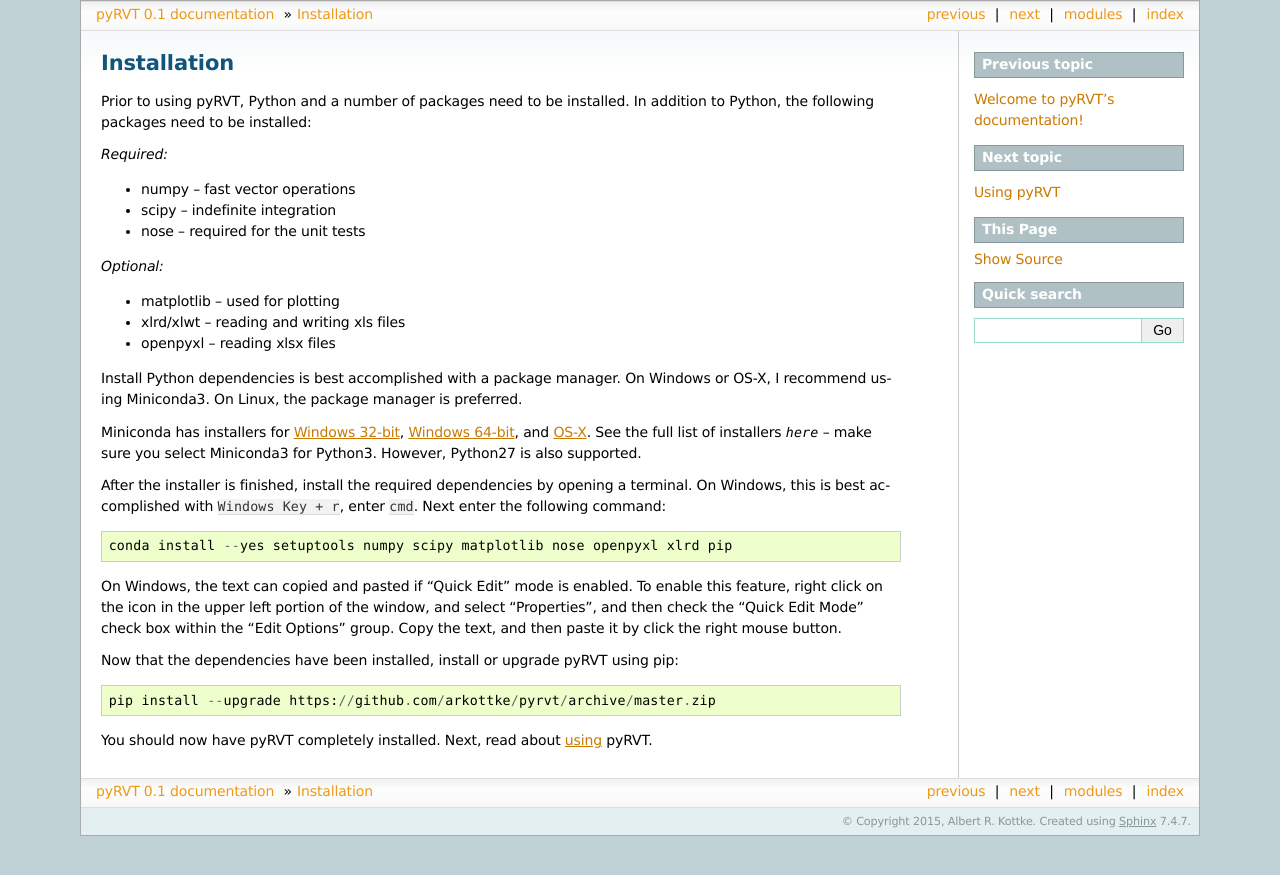
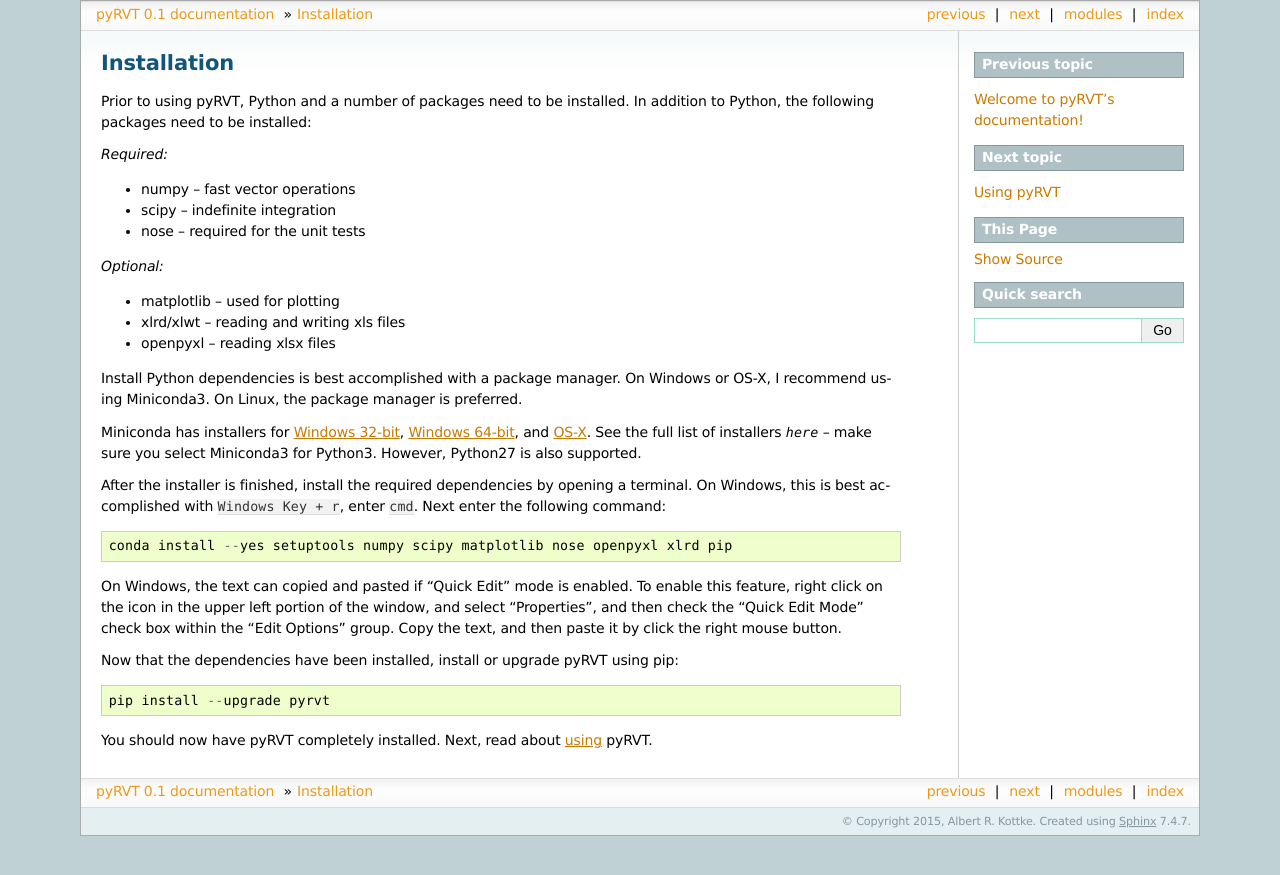
Before and after one commit to arkottke/pyrvt, a Sphinx documentation site: the page built from docs/install.rst, in a window 1280 px wide. Shown: the top 875 px of the page. Built offline with Sphinx 7.4.7, drawn with Linux system fonts in a browser that asks for light colours; some of the changed lines change nothing that is shown.

Commit message:
Changed to reference pypi.

```diff
--- a/docs/install.rst
+++ b/docs/install.rst
@@ -53,7 +53,7 @@
 
 ::
 
-  pip install --upgrade https://github.com/arkottke/pyrvt/archive/master.zip
+  pip install --upgrade pyrvt
 
 You should now have pyRVT completely installed. Next, read about
 :ref:`using <usage>` pyRVT.
```
